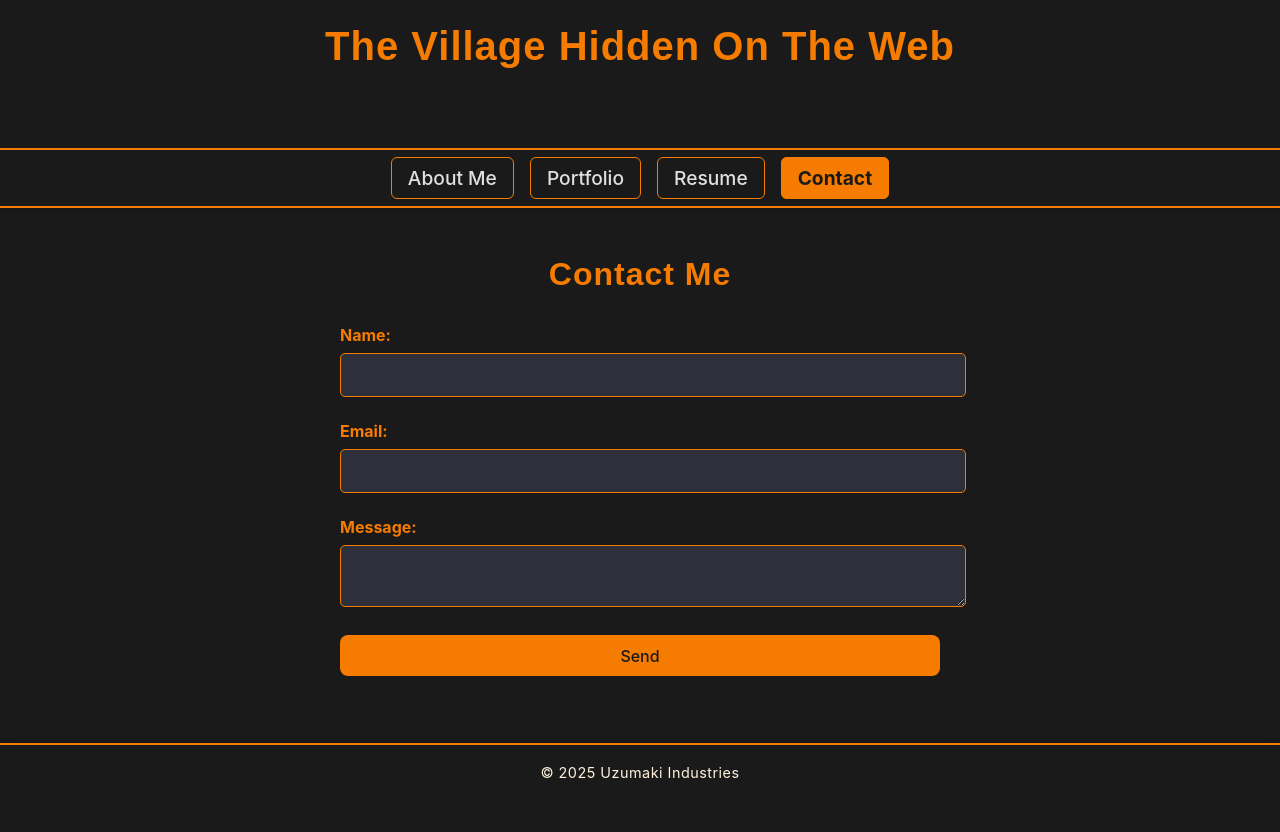
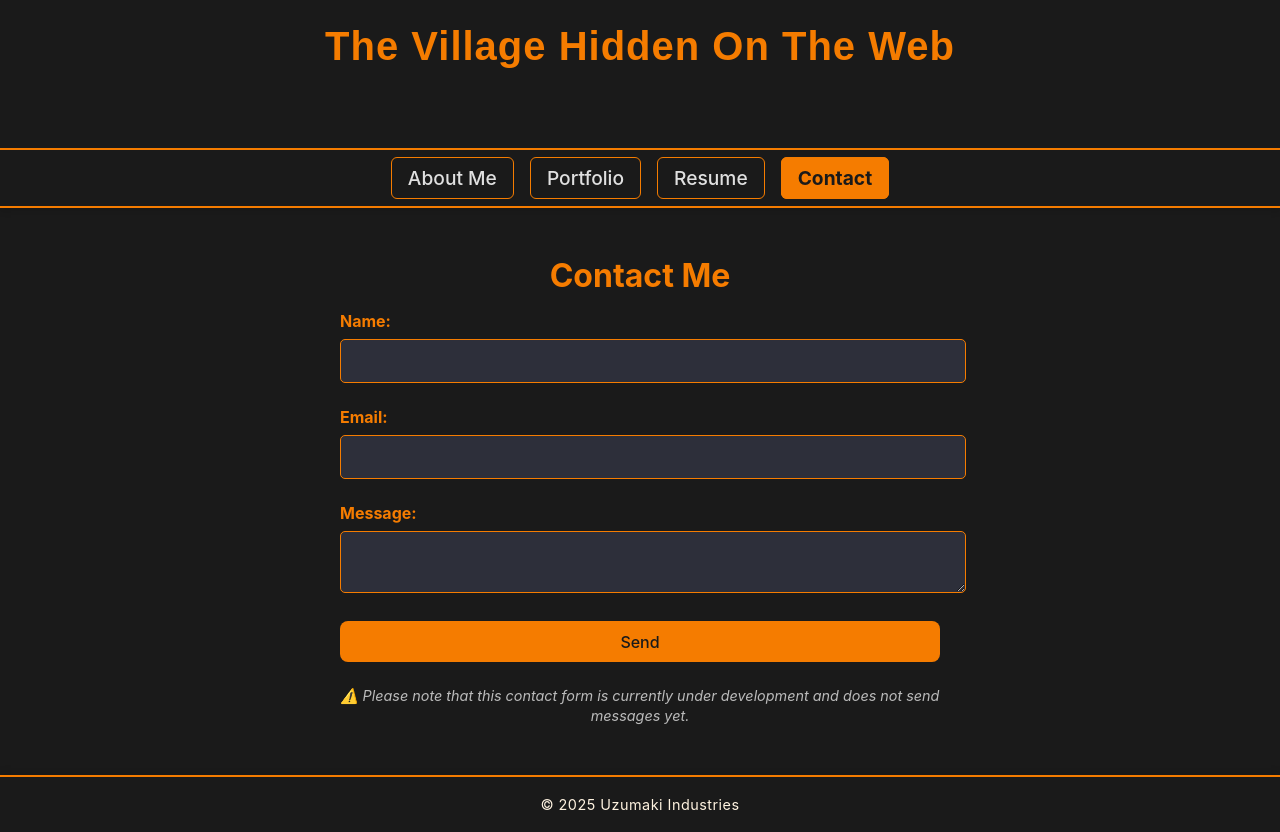
Before and after one commit to Narupo/React-Portfolio, a React (Vite) app: page /contact in a window 1280 px wide. Before the commit the page ends 800 px from the top, so only its background shows below. Built offline with nearby package versions, Linux system fonts and the light colour scheme.

Commit message:
changed name of resume file, added message in contact form

```diff
--- a/src/pages/ContactForm.jsx
+++ b/src/pages/ContactForm.jsx
@@ -1,6 +1,5 @@
 import '../styles/ContactForm.css';
 import { useState } from 'react';
-import PageTitle from '../components/PageTitle';
 
 const ContactForm = () => {
   const [formData, setFormData] = useState({
@@ -11,12 +10,10 @@ const ContactForm = () => {
   const [errors, setErrors] = useState({});
   const [submittedData, setSubmittedData] = useState(null);
 
-  // Validate email format
   const isValidEmail = (email) => {
     return /^[^\s@]+@[^\s@]+\.[^\s@]+$/.test(email);
   };
 
-  // Handle input change
   const handleChange = (e) => {
     const { name, value } = e.target;
     setFormData({
@@ -25,7 +22,6 @@ const ContactForm = () => {
     });
   };
 
-  // Handle form submission
   const handleSubmit = (e) => {
     e.preventDefault();
     let tempErrors = {};
@@ -33,7 +29,6 @@ const ContactForm = () => {
     if (!formData.name.trim()) tempErrors.name = 'Name is required.';
     if (!formData.email.trim()) tempErrors.email = 'Email is required.';
     if (!formData.message.trim()) tempErrors.message = 'Message is required.';
-
     if (formData.email && !isValidEmail(formData.email)) {
       tempErrors.email = 'Invalid email address.';
     }
@@ -51,7 +46,7 @@ const ContactForm = () => {
   return (
     <section className="contactForm">
       <div>
-        <PageTitle title="Contact Me" />
+        <h1>Contact Me</h1>
         <form onSubmit={handleSubmit}>
           <div>
             <label htmlFor="name">Name:</label>
@@ -91,6 +86,14 @@ const ContactForm = () => {
           <button type="submit">Send</button>
         </form>
 
+        {/* ✅ Disclaimer outside form */}
+        <div className="form-disclaimer-wrapper">
+          <p className="form-disclaimer">
+            ⚠️ Please note that this contact form is currently under development and does not send messages yet.
+          </p>
+        </div>
+
+        {/* Optional: Submitted info */}
         {submittedData && (
           <div className="submitted-data">
             <h2>Submitted Information:</h2>
--- a/src/styles/ContactForm.css
+++ b/src/styles/ContactForm.css
@@ -87,6 +87,21 @@
     margin-bottom: 0.5rem;
   }
 
+  .form-disclaimer-wrapper {
+    margin-top: 1.5rem;
+    display: flex;
+    justify-content: center;
+  }
+
+  .form-disclaimer {
+    font-size: 0.9rem;
+    color: #bbb;
+    font-style: italic;
+    text-align: center;
+    max-width: 600px;
+    line-height: 1.4;
+  }
+
 /* Responsive Design - Tablets and smaller screens */
 @media (max-width: 768px) {
     .contactForm {
```
Also changed, not shown: 1 other file (tests, documents, lock files or other folders).
